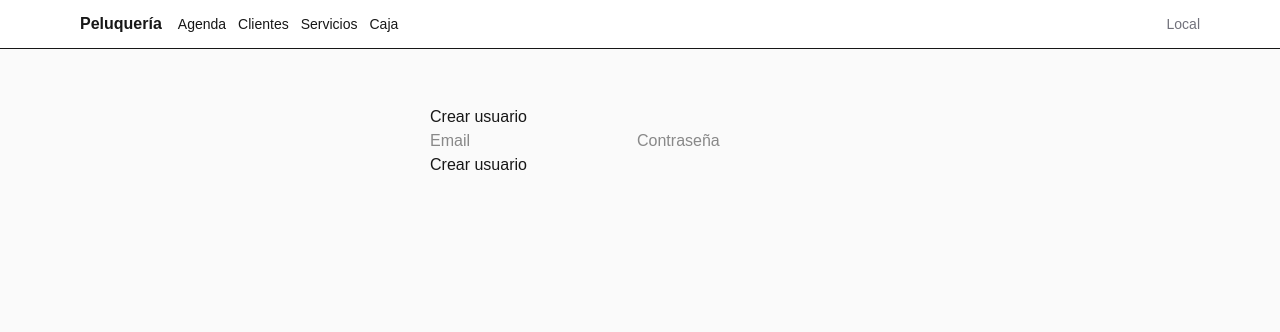
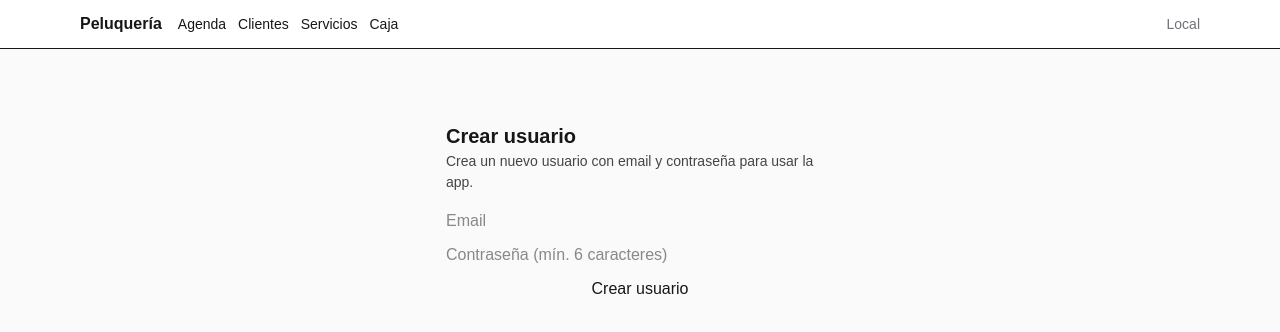
Before and after one commit to vicgalo/peluqueria-app, a Next.js app: page /ajustes/crear-usuario in a window 1280 px wide. Shown: the top 332 px of the page. Built offline with nearby package versions, Linux system fonts and the light colour scheme.

Commit message:
Update page.tsx

```diff
--- a/app/ajustes/crear-usuario/page.tsx
+++ b/app/ajustes/crear-usuario/page.tsx
@@ -1,5 +1,7 @@
 "use client";
+
 import { useState } from "react";
+import { supabaseBrowser } from "@/lib/supabase/browser";
 
 export default function CrearUsuarioPage() {
   const [email, setEmail] = useState("");
@@ -11,31 +13,58 @@ export default function CrearUsuarioPage() {
     setLoading(true);
     setMsg(null);
 
+    // Obtener sesión actual
+    const { data: sessionData, error: sessionError } =
+      await supabaseBrowser.auth.getSession();
+
+    const token = sessionData?.session?.access_token;
+
+    if (sessionError || !token) {
+      setLoading(false);
+      setMsg("No estás logueado. Inicia sesión y vuelve a intentarlo.");
+      return;
+    }
+
+    // Llamar a la API protegida
     const res = await fetch("/api/admin/create-user", {
       method: "POST",
-      headers: { "Content-Type": "application/json" },
+      headers: {
+        "Content-Type": "application/json",
+        Authorization: `Bearer ${token}`,
+      },
       body: JSON.stringify({ email, password }),
     });
 
     const data = await res.json();
     setLoading(false);
 
-    if (!res.ok) setMsg(data.error || "Error");
-    else setMsg("Usuario creado ✅ Ya puedes iniciar sesión con él.");
+    if (!res.ok) {
+      setMsg(data.error || "Error al crear el usuario");
+    } else {
+      setMsg("Usuario creado ✅ Ya puedes iniciar sesión con él.");
+      setEmail("");
+      setPassword("");
+    }
   }
 
   return (
-    <div style={{ maxWidth: 420, margin: "40px auto" }}>
-      <h1>Crear usuario</h1>
+    <div style={{ maxWidth: 420, margin: "40px auto", padding: 16 }}>
+      <h1 style={{ fontSize: 20, fontWeight: 600 }}>Crear usuario</h1>
 
+      <p style={{ fontSize: 14, opacity: 0.8 }}>
+        Crea un nuevo usuario con email y contraseña para usar la app.
+      </p>
+
+      <div style={{ display: "grid", gap: 10, marginTop: 16 }}>
         <input
           placeholder="Email"
+          type="email"
           value={email}
           onChange={(e) => setEmail(e.target.value)}
         />
 
         <input
-        placeholder="Contraseña"
+          placeholder="Contraseña (mín. 6 caracteres)"
           type="password"
           value={password}
           onChange={(e) => setPassword(e.target.value)}
@@ -45,7 +74,12 @@ export default function CrearUsuarioPage() {
           {loading ? "Creando…" : "Crear usuario"}
         </button>
 
-      {msg && <p>{msg}</p>}
+        {msg && (
+          <p style={{ fontSize: 14, marginTop: 8 }}>
+            {msg}
+          </p>
+        )}
+      </div>
     </div>
   );
 }
```
Lines whose indentation alone changed are shown as unchanged.
